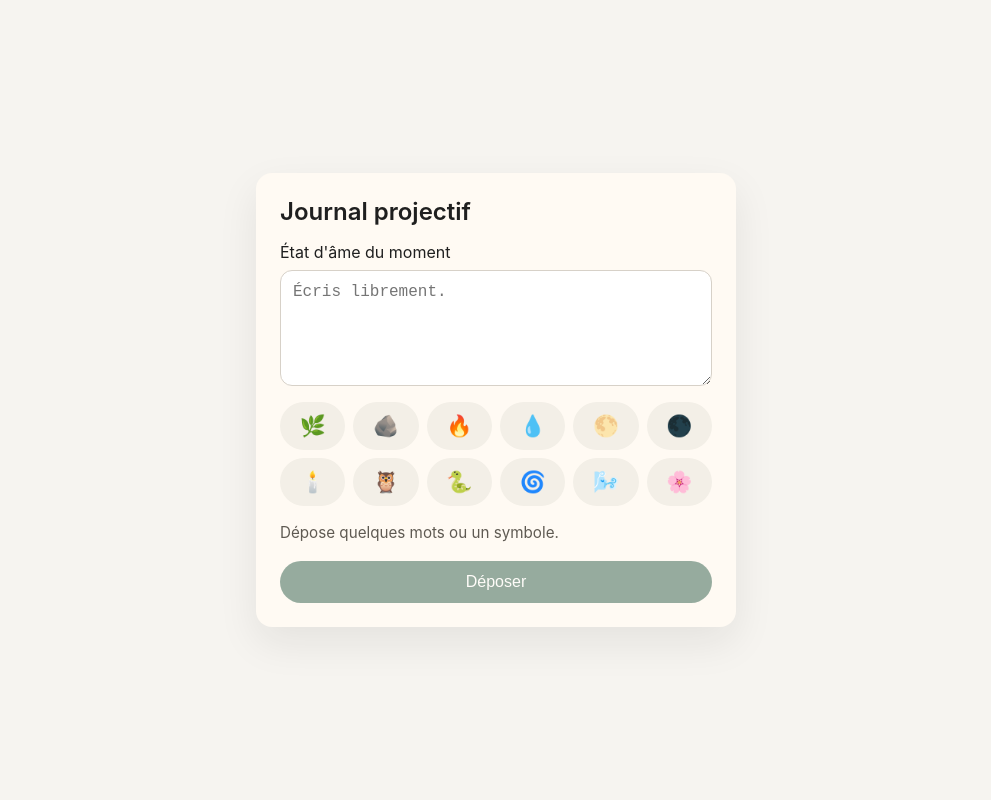
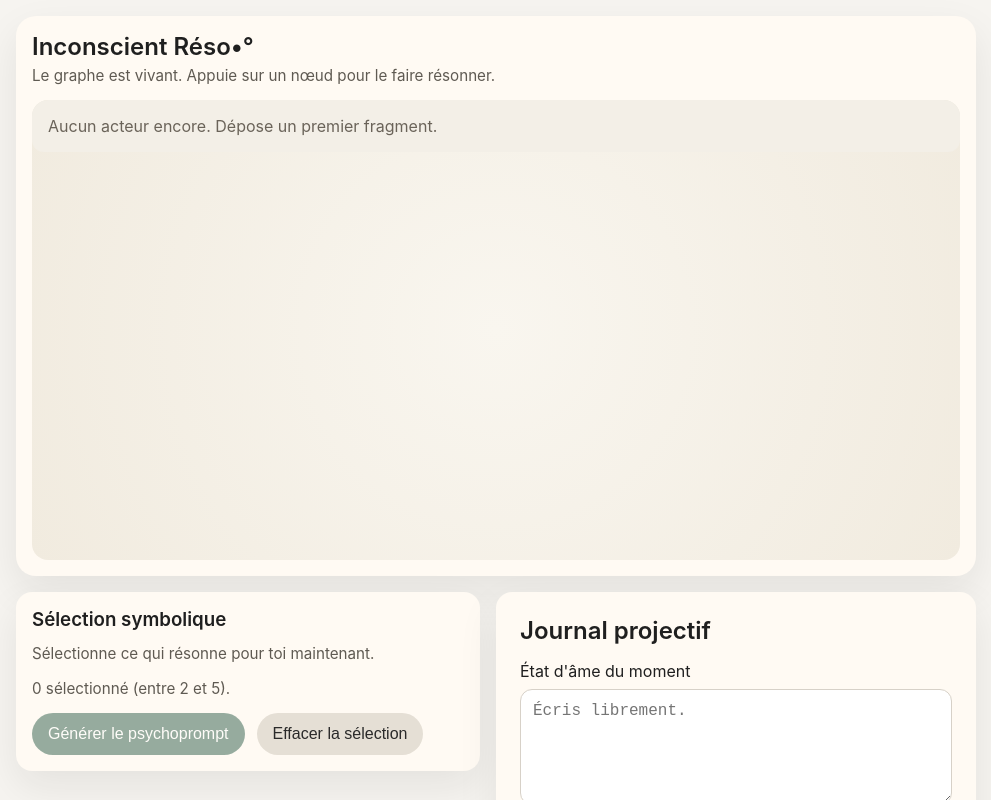
Before and after one commit to pierkiroule/psychoprompt, a React (Vite) app: page / in a window 1280 px wide. Both pictures are taken after a click on the button "Commencer". Shown: the top 800 px of the page, without its empty margins (144-1135 px from the left). Built offline with nearby package versions, Linux system fonts and the light colour scheme.

Commit message:
Make graph-centric D3 force layout

```diff
--- a/package.json
+++ b/package.json
@@ -9,6 +9,7 @@
     "preview": "vite preview"
   },
   "dependencies": {
+    "d3-force": "^3.0.0",
     "react": "^18.3.1",
     "react-dom": "^18.3.1"
   },
--- a/src/App.tsx
+++ b/src/App.tsx
@@ -1,14 +1,14 @@
 import { useMemo, useState, type ReactElement } from "react";
 import { extractSignificantWords } from "./core/extractor";
-import { addDeposit, listNodes, loadGraph, saveGraph } from "./core/graph";
+import { addDeposit, listEdges, listNodes, loadGraph, saveGraph } from "./core/graph";
 import { generatePrompt } from "./core/psychoprompt";
 import { GraphView } from "./ui/GraphView";
 import { Intro } from "./ui/Intro";
 import { Journal } from "./ui/Journal";
-import { PromptView, SelectionView } from "./ui/PromptView";
+import { PromptView } from "./ui/PromptView";
 import "./styles.css";
 
-type ViewState = "intro" | "journal" | "graph" | "selection" | "prompt";
+type ViewState = "intro" | "main";
 
 const MAX_SELECTION = 5;
 const MIN_SELECTION = 2;
@@ -20,9 +20,10 @@ export function App(): ReactElement {
   const [prompt, setPrompt] = useState("");
 
   const nodes = useMemo(() => listNodes(graph), [graph]);
+  const edges = useMemo(() => listEdges(graph), [graph]);
 
-  const labelTypeMap = useMemo(() => {
-    return new Map(nodes.map((node) => [node.label, node.type]));
+  const nodeMap = useMemo(() => {
+    return new Map(nodes.map((node) => [node.id, node]));
   }, [nodes]);
 
   const handleDeposit = (payload: { text: string; emojis: string[] }) => {
@@ -30,35 +31,51 @@ export function App(): ReactElement {
     const nextGraph = addDeposit(graph, words, payload.emojis);
     setGraph(nextGraph);
     saveGraph(nextGraph);
-    setView("graph");
   };
 
-  const toggleSelection = (label: string) => {
+  const toggleSelection = (id: string) => {
     setSelection((prev) => {
-      if (prev.includes(label)) {
-        return prev.filter((item) => item !== label);
+      if (prev.includes(id)) {
+        return prev.filter((item) => item !== id);
       }
       if (prev.length >= MAX_SELECTION) {
         return prev;
       }
-      return [...prev, label];
+      return [...prev, id];
     });
   };
 
   const handleGenerate = () => {
+    if (selection.length < MIN_SELECTION) {
+      return;
+    }
+    const selectedNodes = selection
+      .map((id) => nodeMap.get(id))
+      .filter((node) => node !== undefined);
+    const selectedLabels = selectedNodes.map((node) => node.label);
+    const selectedSet = new Set(selection);
+    const relations = edges
+      .filter((edge) => selectedSet.has(edge.a) && selectedSet.has(edge.b))
+      .map((edge) => {
+        const source = nodeMap.get(edge.a)?.label ?? edge.a;
+        const target = nodeMap.get(edge.b)?.label ?? edge.b;
+        return `${source} ↔ ${target} (x${edge.count})`;
+      });
+
     const nextPrompt = generatePrompt({
-      selected: selection,
+      selected: selectedLabels,
+      relations,
       memoryCount: graph.totalDeposits,
     });
 
     const words: string[] = [];
     const emojis: string[] = [];
-    selection.forEach((label) => {
-      const type = labelTypeMap.get(label);
+    selectedNodes.forEach((node) => {
+      const type = node.type;
       if (type === "emoji") {
-        emojis.push(label);
+        emojis.push(node.label);
       } else {
-        words.push(label);
+        words.push(node.label);
       }
     });
 
@@ -66,36 +83,53 @@ export function App(): ReactElement {
     setGraph(nextGraph);
     saveGraph(nextGraph);
     setPrompt(nextPrompt);
-    setView("prompt");
   };
 
   const handleReset = () => {
     setSelection([]);
     setPrompt("");
-    setView("journal");
   };
 
   const renderView = (state: ViewState): ReactElement => {
     switch (state) {
       case "intro":
-        return <Intro onStart={() => setView("journal")} />;
-      case "journal":
-        return <Journal onSubmit={handleDeposit} />;
-      case "graph":
-        return <GraphView nodes={nodes} onContinue={() => setView("selection")} />;
-      case "selection":
+        return <Intro onStart={() => setView("main")} />;
+      case "main":
         return (
-          <SelectionView
-            nodes={nodes}
-            selection={selection}
-            minSelection={MIN_SELECTION}
-            maxSelection={MAX_SELECTION}
-            onToggle={toggleSelection}
-            onGenerate={handleGenerate}
-          />
+          <section className="graph-layout">
+            <GraphView
+              nodes={nodes}
+              edges={edges}
+              selection={selection}
+              onToggle={toggleSelection}
+            />
+            <section className="graph-controls">
+              <div className="selection-status">
+                <h3>Sélection symbolique</h3>
+                <p className="helper">Sélectionne ce qui résonne pour toi maintenant.</p>
+                <p className="helper">
+                  {selection.length} sélectionné{selection.length > 1 ? "s" : ""} (entre{" "}
+                  {MIN_SELECTION} et {MAX_SELECTION}).
+                </p>
+                <div className="button-row">
+                  <button
+                    className="primary"
+                    type="button"
+                    onClick={handleGenerate}
+                    disabled={selection.length < MIN_SELECTION}
+                  >
+                    Générer le psychoprompt
+                  </button>
+                  <button type="button" className="secondary" onClick={handleReset}>
+                    Effacer la sélection
+                  </button>
+                </div>
+              </div>
+              <Journal onSubmit={handleDeposit} />
+              {prompt ? <PromptView prompt={prompt} onClear={() => setPrompt("")} /> : null}
+            </section>
+          </section>
         );
-      case "prompt":
-        return <PromptView prompt={prompt} onReset={handleReset} />;
       default:
         return <div className="panel">Vue indisponible. Reviens au début.</div>;
     }
--- a/src/core/graph.ts
+++ b/src/core/graph.ts
@@ -122,3 +122,7 @@ export function addDeposit(
 export function listNodes(state: GraphState): GraphNode[] {
   return Object.values(state.nodes).sort((a, b) => b.count - a.count);
 }
+
+export function listEdges(state: GraphState): GraphEdge[] {
+  return Object.values(state.edges).sort((a, b) => b.count - a.count);
+}
--- a/src/core/psychoprompt.ts
+++ b/src/core/psychoprompt.ts
@@ -1,5 +1,6 @@
 export type PromptPayload = {
   selected: string[];
+  relations: string[];
   memoryCount: number;
 };
 
@@ -36,6 +37,9 @@ export function generatePrompt(payload: PromptPayload): string {
   const selectedText = payload.selected.length
     ? payload.selected.join(", ")
     : "aucun élément explicite";
+  const relationText = payload.relations.length
+    ? payload.relations.join(" · ")
+    : "aucune relation explicite";
 
   const seed = payload.selected.join("").length;
 
@@ -47,6 +51,7 @@ export function generatePrompt(payload: PromptPayload): string {
     "Rôle de l'IA : IA externe, accompagnant non directif, attentif et descriptif.",
     "Cadre éthique : aucune analyse, aucun diagnostic, aucune explication imposée.",
     `Configuration symbolique actuelle : ${selectedText}.`,
+    `Relations notées dans le graphe : ${relationText}.`,
     `${opener}. ${guide}.`,
     "Invite une forme symbolique ouverte (texte, image mentale ou scène).",
     closer,
--- a/src/styles.css
+++ b/src/styles.css
@@ -17,13 +17,13 @@ body {
 .app {
   min-height: 100vh;
   display: flex;
-  align-items: center;
+  align-items: stretch;
   justify-content: center;
-  padding: 24px;
+  padding: 16px;
 }
 
 .panel {
-  width: min(480px, 100%);
+  width: 100%;
   background: #fffaf3;
   border-radius: 16px;
   padding: 24px;
@@ -165,6 +165,69 @@ button:disabled {
   flex-wrap: wrap;
 }
 
+.graph-layout {
+  width: min(960px, 100%);
+  display: flex;
+  flex-direction: column;
+  gap: 16px;
+  min-height: calc(100vh - 32px);
+}
+
+.graph-panel {
+  background: #fffaf3;
+  border-radius: 20px;
+  padding: 16px;
+  box-shadow: 0 16px 40px rgba(31, 31, 31, 0.08);
+  display: flex;
+  flex-direction: column;
+  gap: 12px;
+  min-height: 60vh;
+  flex: 4;
+}
+
+.graph-header {
+  display: flex;
+  flex-direction: column;
+  gap: 4px;
+}
+
+.graph-area {
+  flex: 1;
+  min-height: 45vh;
+  border-radius: 16px;
+  background: radial-gradient(circle at center, #f9f6ef, #f1ebdf);
+  overflow: hidden;
+  position: relative;
+}
+
+.graph-svg {
+  width: 100%;
+  height: 100%;
+}
+
+.graph-controls {
+  display: flex;
+  flex-direction: column;
+  gap: 16px;
+  flex: 1;
+}
+
+.selection-status {
+  background: #fffaf3;
+  border-radius: 16px;
+  padding: 16px;
+  box-shadow: 0 16px 40px rgba(31, 31, 31, 0.08);
+  display: flex;
+  flex-direction: column;
+  gap: 12px;
+}
+
+.selection-status h3,
+.panel h3 {
+  margin: 0;
+  font-weight: 600;
+}
+
 @media (max-width: 480px) {
   .panel {
     padding: 20px;
@@ -174,3 +237,23 @@ button:disabled {
     grid-template-columns: repeat(4, 1fr);
   }
 }
+
+@media (min-width: 820px) {
+  .graph-layout {
+    min-height: calc(100vh - 32px);
+  }
+
+  .graph-panel {
+    min-height: 70vh;
+  }
+
+  .graph-controls {
+    flex-direction: row;
+    align-items: flex-start;
+  }
+
+  .graph-controls .panel,
+  .selection-status {
+    flex: 1;
+  }
+}
--- a/src/ui/GraphView.tsx
+++ b/src/ui/GraphView.tsx
@@ -1,38 +1,175 @@
-import type { ReactElement } from "react";
-import type { GraphNode } from "../core/graph";
+import {
+  forceCenter,
+  forceLink,
+  forceManyBody,
+  forceSimulation,
+  type SimulationLinkDatum,
+  type SimulationNodeDatum,
+} from "d3-force";
+import { useEffect, useMemo, useRef, useState, type ReactElement } from "react";
+import type { GraphEdge, GraphNode } from "../core/graph";
 
 type GraphViewProps = {
   nodes: GraphNode[];
-  onContinue: () => void;
+  edges: GraphEdge[];
+  selection: string[];
+  onToggle: (id: string) => void;
 };
 
-export function GraphView({ nodes, onContinue }: GraphViewProps): ReactElement {
+type SimNode = SimulationNodeDatum & GraphNode;
+type SimLink = SimulationLinkDatum<SimNode> & { count: number };
+
+const VIEWBOX_SIZE = 1000;
+
+export function GraphView({ nodes, edges, selection, onToggle }: GraphViewProps): ReactElement {
+  const [simNodes, setSimNodes] = useState<SimNode[]>([]);
+  const rafRef = useRef<number | null>(null);
+  const positionsRef = useRef(new Map<string, { x: number; y: number }>());
+
+  const simLinks = useMemo<SimLink[]>(() => {
+    return edges.map((edge) => ({
+      source: edge.a,
+      target: edge.b,
+      count: edge.count,
+    }));
+  }, [edges]);
+
+  useEffect(() => {
+    const nextNodes: SimNode[] = nodes.map((node) => {
+      const previous = positionsRef.current.get(node.id);
+      return {
+        ...node,
+        x: previous?.x ?? VIEWBOX_SIZE / 2 + Math.random() * 120 - 60,
+        y: previous?.y ?? VIEWBOX_SIZE / 2 + Math.random() * 120 - 60,
+      };
+    });
+
+    const simulation = forceSimulation(nextNodes)
+      .force("charge", forceManyBody().strength(-160))
+      .force(
+        "link",
+        forceLink<SimNode, SimLink>(simLinks)
+          .id((node) => node.id)
+          .distance((link) => 120 - Math.min(60, link.count * 6))
+          .strength((link) => Math.min(0.6, 0.15 + link.count * 0.08))
+      )
+      .force("center", forceCenter(VIEWBOX_SIZE / 2, VIEWBOX_SIZE / 2))
+      .alpha(0.9)
+      .alphaTarget(0.08)
+      .alphaDecay(0.02);
+
+    simulation.on("tick", () => {
+      if (rafRef.current !== null) {
+        return;
+      }
+      rafRef.current = window.requestAnimationFrame(() => {
+        nextNodes.forEach((node) => {
+          if (typeof node.x === "number" && typeof node.y === "number") {
+            positionsRef.current.set(node.id, { x: node.x, y: node.y });
+          }
+        });
+        setSimNodes(nextNodes.map((node) => ({ ...node })));
+        rafRef.current = null;
+      });
+    });
+
+    return () => {
+      simulation.stop();
+      if (rafRef.current !== null) {
+        window.cancelAnimationFrame(rafRef.current);
+        rafRef.current = null;
+      }
+    };
+  }, [nodes, simLinks]);
+
+  const renderedNodes = simNodes.length ? simNodes : nodes;
+
+  const linkOpacity = (count: number) => Math.min(0.6, 0.12 + count * 0.08);
+
+  const handleKeyToggle = (event: React.KeyboardEvent<SVGGElement>, id: string) => {
+    if (event.key === "Enter" || event.key === " ") {
+      event.preventDefault();
+      onToggle(id);
+    }
+  };
+
   return (
-    <section className="panel">
+    <section className="graph-panel">
+      <div className="graph-header">
         <h2>Inconscient Réso•°</h2>
-      <p className="helper">Un espace de contemplation. Chaque dépôt nourrit la mémoire symbolique.</p>
+        <p className="helper">
+          Le graphe est vivant. Appuie sur un nœud pour le faire résonner.
+        </p>
+      </div>
+      <div className="graph-area">
         {nodes.length === 0 ? (
-        <div className="empty">Aucun élément encore. Dépose un premier fragment.</div>
+          <div className="empty">Aucun acteur encore. Dépose un premier fragment.</div>
         ) : (
-        <div className="constellation" role="list">
-          {nodes.map((node) => (
-            <div
+          <svg className="graph-svg" viewBox={`0 0 ${VIEWBOX_SIZE} ${VIEWBOX_SIZE}`}>
+            <g className="graph-links">
+              {simLinks.map((link) => {
+                const source =
+                  typeof link.source === "string"
+                    ? renderedNodes.find((node) => node.id === link.source)
+                    : link.source;
+                const target =
+                  typeof link.target === "string"
+                    ? renderedNodes.find((node) => node.id === link.target)
+                    : link.target;
+                if (!source || !target) {
+                  return null;
+                }
+                return (
+                  <line
+                    key={`${source.id}-${target.id}`}
+                    x1={source.x ?? VIEWBOX_SIZE / 2}
+                    y1={source.y ?? VIEWBOX_SIZE / 2}
+                    x2={target.x ?? VIEWBOX_SIZE / 2}
+                    y2={target.y ?? VIEWBOX_SIZE / 2}
+                    stroke="rgba(47, 95, 75, 0.35)"
+                    strokeWidth={Math.max(1, link.count * 0.8)}
+                    opacity={linkOpacity(link.count)}
+                  />
+                );
+              })}
+            </g>
+            <g className="graph-nodes">
+              {renderedNodes.map((node) => {
+                const isSelected = selection.includes(node.id);
+                const radius = Math.min(38, 16 + node.count * 2.4);
+                return (
+                  <g
                     key={node.id}
-              className="node"
-              role="listitem"
-              style={{
-                fontSize: `${Math.min(1.8, 1 + node.count * 0.1)}rem`,
-                opacity: Math.min(1, 0.5 + node.count * 0.1),
-              }}
+                    transform={`translate(${node.x ?? VIEWBOX_SIZE / 2}, ${
+                      node.y ?? VIEWBOX_SIZE / 2
+                    })`}
+                    role="button"
+                    tabIndex={0}
+                    onClick={() => onToggle(node.id)}
+                    onKeyDown={(event) => handleKeyToggle(event, node.id)}
+                  >
+                    <circle
+                      r={radius}
+                      fill={isSelected ? "#2f5f4b" : "#efe8dc"}
+                      stroke={isSelected ? "#1e3b2d" : "#d5cdbf"}
+                      strokeWidth={isSelected ? 3 : 1}
+                      opacity={Math.min(1, 0.45 + node.count * 0.08)}
+                    />
+                    <text
+                      textAnchor="middle"
+                      dominantBaseline="central"
+                      fontSize={Math.min(22, 12 + node.count * 1.2)}
+                      fill={isSelected ? "#fffaf3" : "#2a2a2a"}
                     >
                       {node.label}
+                    </text>
+                  </g>
+                );
+              })}
+            </g>
+          </svg>
+        )}
       </div>
-          ))}
-        </div>
-      )}
-      <button className="primary" type="button" onClick={onContinue}>
-        Continuer
-      </button>
     </section>
   );
 }
--- a/src/ui/Intro.tsx
+++ b/src/ui/Intro.tsx
@@ -9,10 +9,10 @@ export function Intro({ onStart }: IntroProps): ReactElement {
     <section className="panel">
       <h1>Psychoprompt</h1>
       <p>
-        Un carnet intime et projectif. Un espace symbolique pour déposer ce qui
-        traverse et nourrir un inconscient archétypal vivant.
+        Un espace projectif où un graphe symbolique se construit à partir de tes
+        mots et de tes emojis.
       </p>
-      <p>Ce n&apos;est pas une app d&apos;IA. C&apos;est une médiation douce.</p>
+      <p>Ce n&apos;est pas une app d&apos;IA. C&apos;est une médiation douce et locale.</p>
       <button className="primary" type="button" onClick={onStart}>
         Commencer
       </button>
--- a/src/ui/Journal.tsx
+++ b/src/ui/Journal.tsx
@@ -55,7 +55,11 @@ export function Journal({ onSubmit }: JournalProps): ReactElement {
       <button
         className="primary"
         type="button"
-        onClick={() => onSubmit({ text, emojis: selected })}
+        onClick={() => {
+          onSubmit({ text, emojis: selected });
+          setText("");
+          setSelected([]);
+        }}
         disabled={!canSubmit}
       >
         Déposer
```
Also changed, not shown: src/ui/PromptView.tsx (+8 -69 lines). Lines whose indentation alone changed are shown as unchanged.
